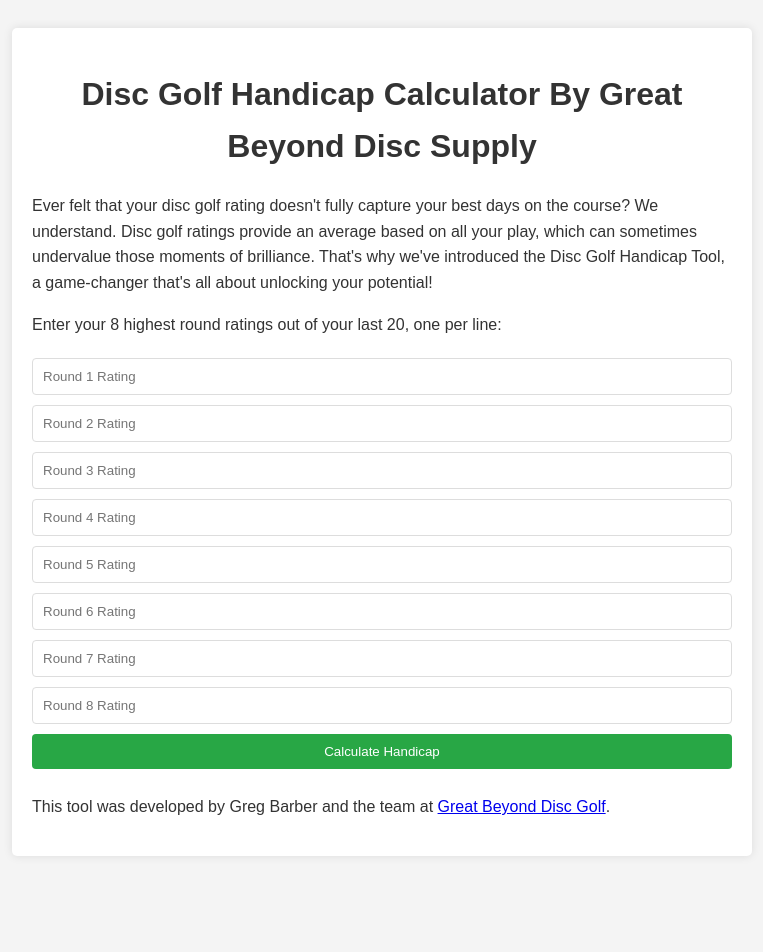
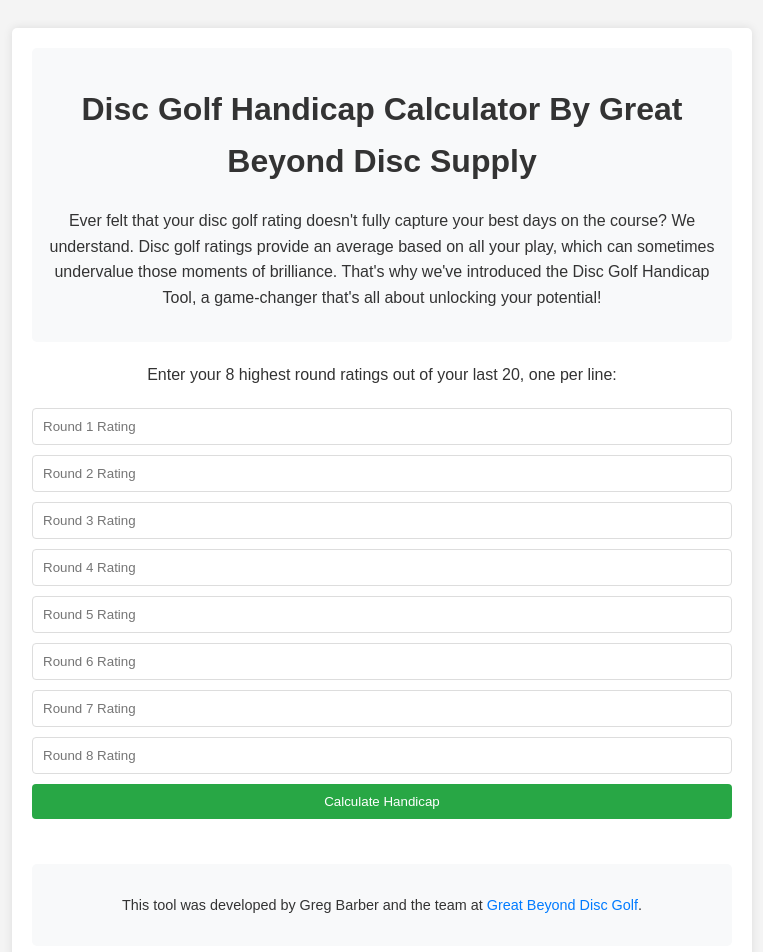
Before and after one commit to gbarb18/Disc-Gold-Handicap-Tool, a plain HTML site: page index.html in a window 1280 px wide. Shown: the whole page, without its empty margins (258-1021 px from the left). Before the commit the page ends 884 px from the top, so only its background shows below. Drawn offline with Linux system fonts and the light colour scheme.

Commit message:
Update style.css
Changes Made:
Header and Footer Styles: Added styling for the header and footer sections to make them visually distinct from the main content.
Text Alignment: Adjusted the alignment for headers and results for better readability and visual appeal.
Overall Aesthetics: Ensured the new styles align with the existing design for a cohesive look.
These changes should enhance the appearance of your web application and make it more user-friendly and visually appealing.

```diff
--- a/style.css
+++ b/style.css
@@ -17,8 +17,23 @@ body {
 }
 
 h1 {
+    color: #333;
+}
+
+header {
+    background-color: #f8f9fa;
+    padding: 15px;
+    border-radius: 5px;
+    margin-bottom: 20px;
     text-align: center;
-    color: #333;
+}
+
+header p {
+    margin-top: 10px;
+}
+
+#calculator {
+    text-align: center;
 }
 
 input[type="number"],
@@ -45,5 +60,22 @@ button:hover {
 #result {
     margin-top: 20px;
     font-weight: bold;
+}
+
+footer {
+    background-color: #f8f9fa;
+    padding: 15px;
+    border-radius: 5px;
+    margin-top: 40px;
     text-align: center;
+    font-size: 0.9em;
 }
+
+footer a {
+    color: #007bff;
+    text-decoration: none;
+}
+
+footer a:hover {
+    text-decoration: underline;
+}
```
